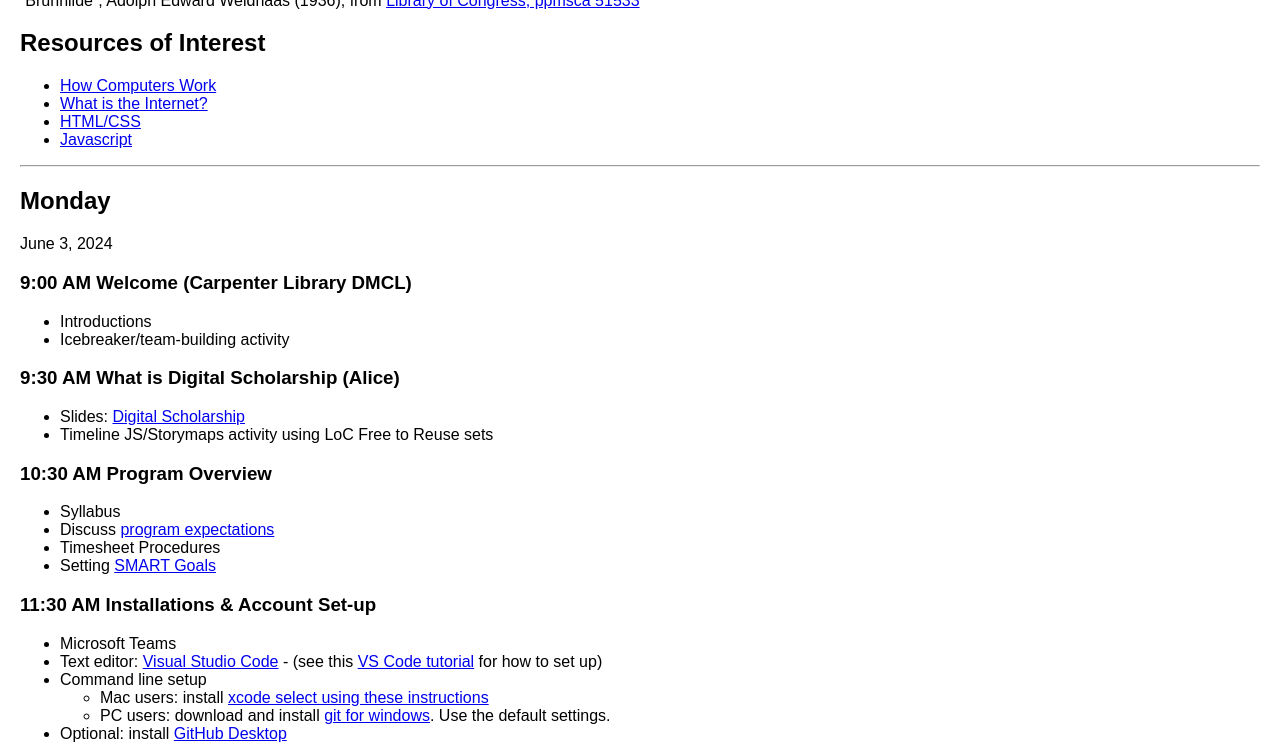
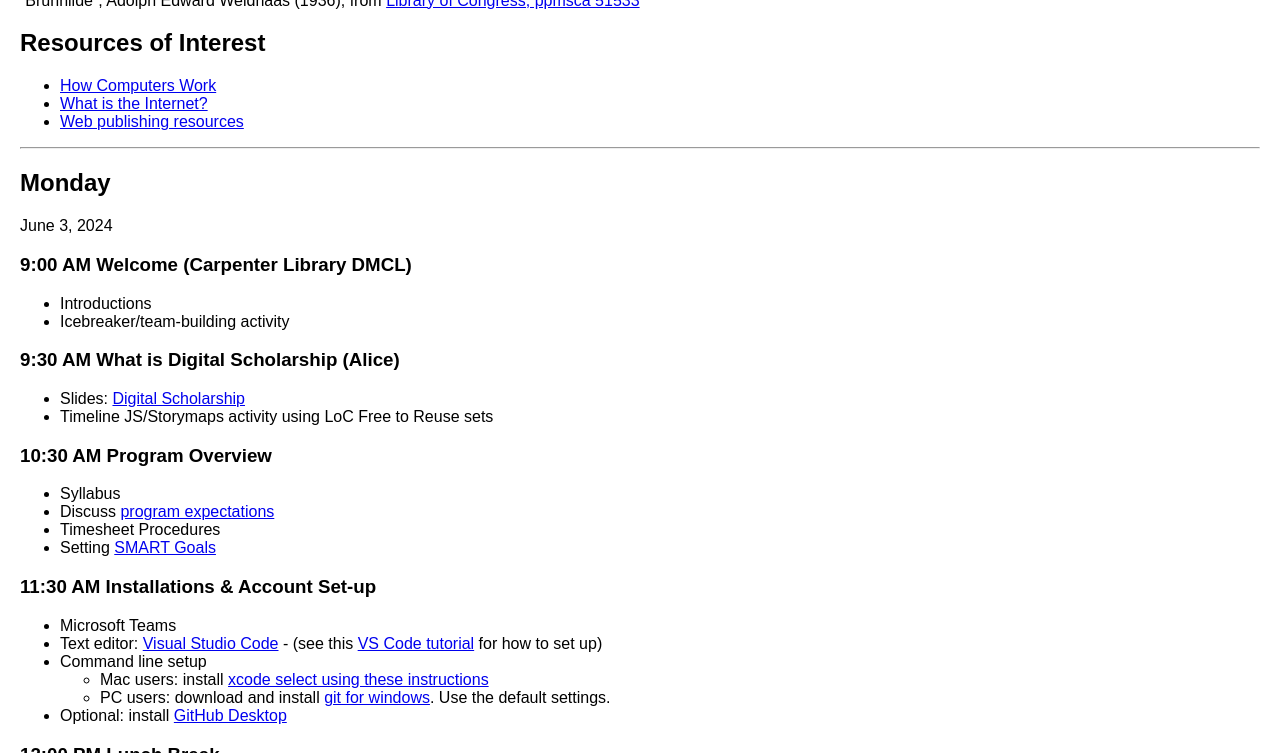
Before and after one commit to digbmc/dssf-syll, a Jekyll site: the page built from _weeks/01-intro.md, in a window 1280 px wide and 900 px high, scrolled down 455 px, cut to the strip 147-900 px from the top of the window. Built offline with Jekyll 4.4.1, drawn with Linux system fonts in a browser that asks for light colours.

Commit message:
Update 01-intro.md; add web publishing resources

```diff
--- a/_weeks/01-intro.md
+++ b/_weeks/01-intro.md
@@ -12,9 +12,7 @@ public: true
 ## Resources of Interest
 - [How Computers Work](https://www.khanacademy.org/computing/code-org/computers-and-the-internet/how-computers-work/v/khan-academy-and-codeorg-introducing-how-computers-work)
 - [What is the Internet?](https://www.youtube.com/watch?v=Dxcc6ycZ73M&list=PLzdnOPI1iJNfMRZm5DDxco3UdsFegvuB7&t=3s)
-- [HTML/CSS](https://www.freecodecamp.org/learn/2022/responsive-web-design/)
-- [Javascript](https://www.freecodecamp.org/learn/2022/responsive-web-design/)
-
+- [Web publishing resources](../resources/web.md)
 
 ---
 
@@ -130,7 +128,7 @@ June 6, 2024
 ### 12:00 PM Lunch Break
 
 ### 1:00 PM Web Deployment (Alice)
-- Domain of One's Own
+- Slides: [Domain of One's Own](https://docs.google.com/presentation/d/1G5lJvhWcX2d4lJBi2i6Lo6UvUWKWXr4T0Z2aO8fsS4I/edit#slide=id.p)
 - [GitHub Pages Workshop](https://github.com/tri-cods/github-pages)
 
 ### 3:00 PM Web Design Sandbox
```
